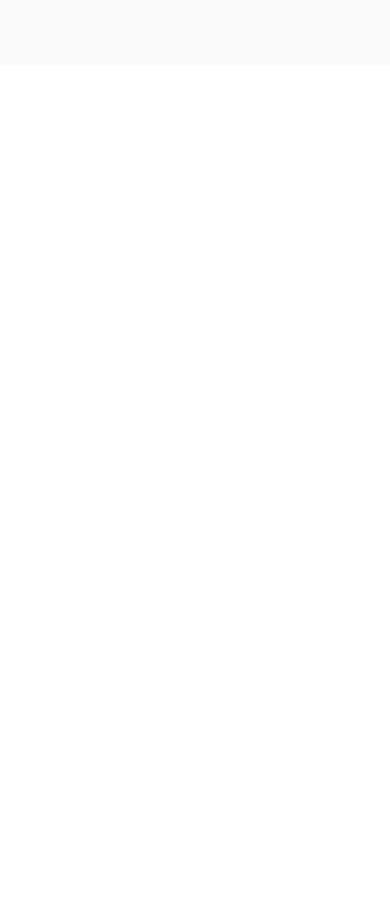
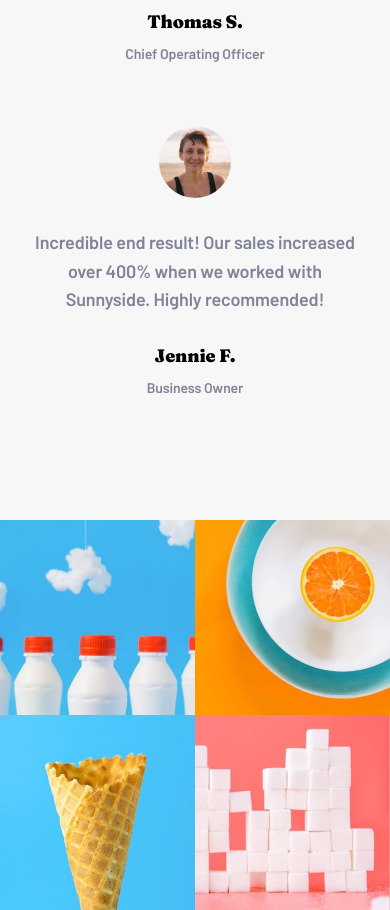
Before and after one commit to Emrikcah/sunnyside, a React (Create React App) app: page / in a window 390 px wide. Shown: the part 3905-4815 px from the top of the page. Before the commit the page ends 3970 px from the top, so only its background shows below. Built offline with nearby package versions, Linux system fonts and the light colour scheme.

Commit message:
mobile gallery done

```diff
--- a/src/App.js
+++ b/src/App.js
@@ -6,6 +6,7 @@ import images from "./constants/images";
 import Transform from "./components/Transform";
 import Graphic from "./components/Graphic";
 import Testimonials from "./components/Testimonials";
+import Gallery from "./components/Gallery";
 
 function App() {
    return (
@@ -14,10 +15,11 @@ function App() {
          <StyledShowcase>
             <Navbar />
             <Header />
-            <Transform />
-            <Graphic />
-            <Testimonials/>
          </StyledShowcase>
+         <Transform />
+         <Graphic />
+         <Testimonials />
+         <Gallery />
       </>
    );
 }
--- /dev/null
+++ b/src/components/Gallery.js
@@ -0,0 +1,63 @@
+import React from "react";
+import styled from "styled-components";
+import images from "../constants/images";
+
+const data = [
+   {
+      id: "1",
+      smImg: images.mMilkbottles,
+      lgImg: images.dMilkbottles,
+      altText: "milk bottles",
+   },
+   {
+      id: "2",
+      smImg: images.mOrange,
+      lgImg: images.dOrange,
+      altText: "orange",
+   },
+   {
+      id: "3",
+      smImg: images.mCone,
+      lgImg: images.dCone,
+      altText: "cone",
+   },
+   {
+      id: "4",
+      smImg: images.mSugar,
+      lgImg: images.dSugar,
+      altText: "sugar cubes",
+   },
+];
+
+const Gallery = () => {
+   return (
+      <StyledSection>
+         {data.map(({ id, smImg, lgImg, altText }) => (
+            <article key={id}>
+               <img className="sm" src={smImg} alt={altText} />
+               <img className="lg" src={lgImg} alt={altText} />
+            </article>
+         ))}
+      </StyledSection>
+   );
+};
+
+const StyledSection = styled.section`
+   display: grid;
+   grid-template-columns: 1fr 1fr;
+
+   .lg {
+      display: none;
+   }
+
+   @media (min-width: 768px) {
+      .sm{
+         display: none;
+      }
+      .lg {
+         display: block;
+      }
+   }
+`;
+
+export default Gallery;
--- a/src/components/Testimonials.js
+++ b/src/components/Testimonials.js
@@ -62,23 +62,27 @@ const StyledSection = styled.section`
       font-weight: 900;
       letter-spacing: 0.222rem;
       text-transform: uppercase;
+      margin-bottom: 60px;
    }
    article {
+      margin-bottom: 60px;
    }
 
    img {
       border-radius: 50%;
       width: 72px;
-      margin: 0 auto;
+      margin: 0 auto 30px;
    }
 
-   p {
+   p:first-of-type {
       letter-spacing: -0.13px;
+      margin-bottom: 30px;
    }
 
    h4 {
       font-weight: 900;
       letter-spacing: -0.13px;
+      margin-bottom: 10px;
    }
 
    p:nth-of-type(2) {
--- a/src/styles/Global.js
+++ b/src/styles/Global.js
@@ -15,7 +15,7 @@ const GlobalStyles = createGlobalStyle`
    --Dark-grayish-blue: hsl(232, 10%, 55%);
    --Grayish-blue: hsl(210, 4%, 67%);
    --White: hsl(0, 0%, 100%);
-   --OffWhite: hsl(0, 0%, 98%);
+   --OffWhite: hsl(0, 0%, 97%);
    }
 
 *{
```
Also changed, not shown: 1 other file (tests, documents, lock files or other folders).
